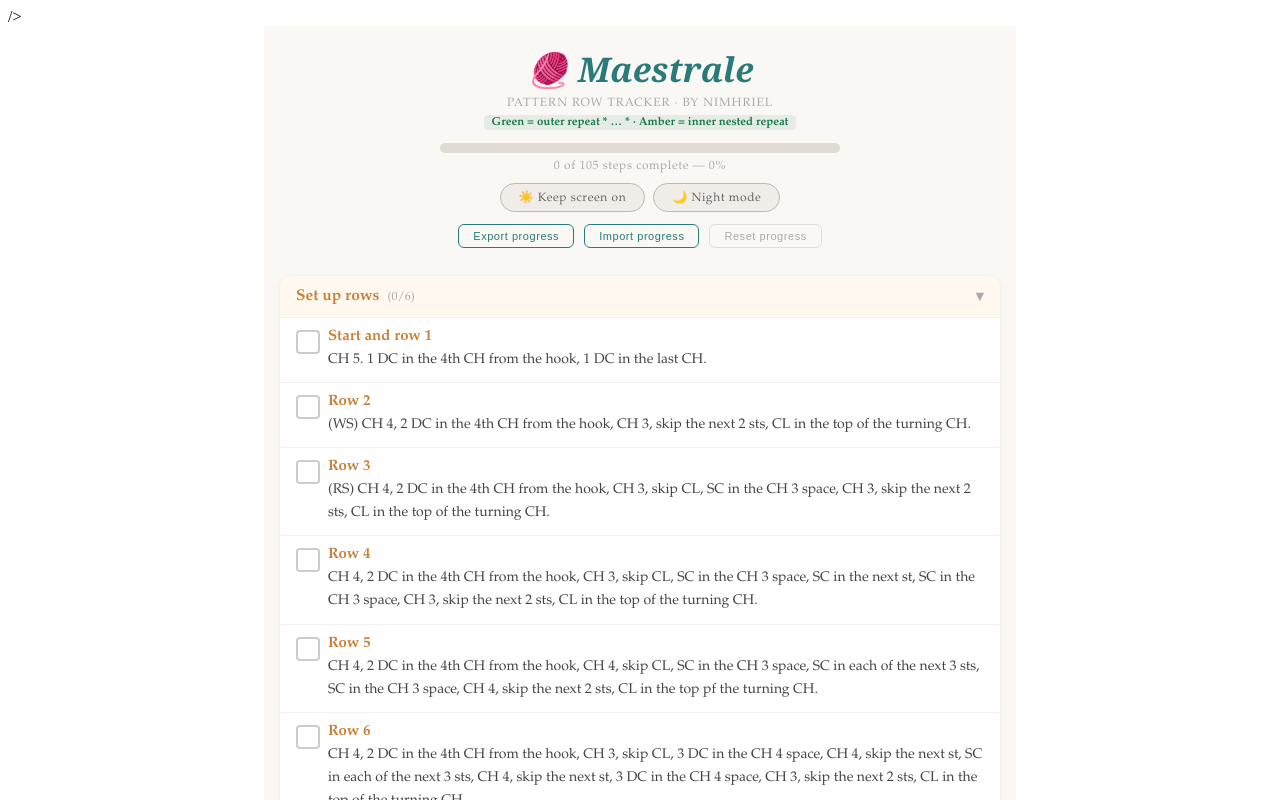
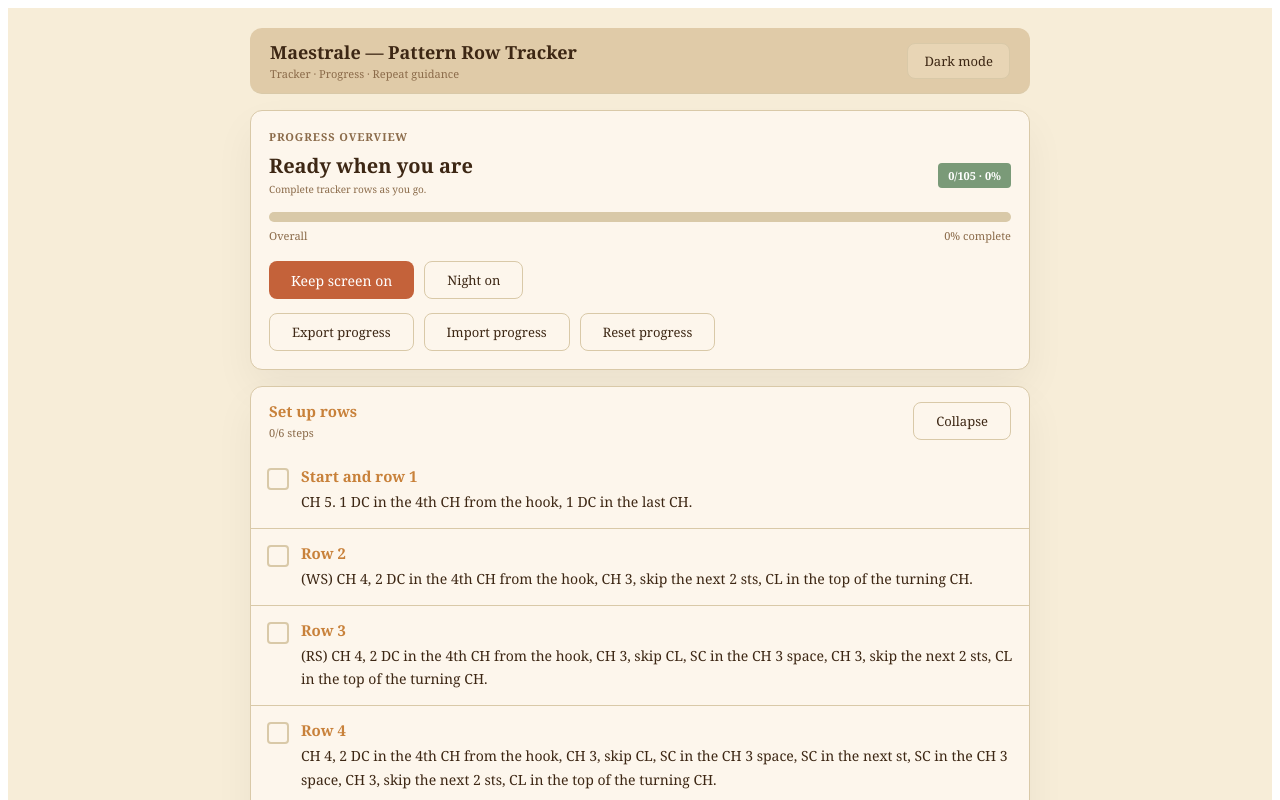
Before and after one commit to galzas-hash/maestrale-tracker, a React (Vite) app: page / in a window 1280 px wide. Shown: the top 800 px of the page. Built offline with nearby package versions, Linux system fonts and the light colour scheme.

Commit message:
change design to cookbook guidelines

```diff
--- a/index.html
+++ b/index.html
@@ -2,8 +2,8 @@
 <html lang="en">
   <head>
     <link rel="apple-touch-icon" href="/TrackerICON192.png" />
-<meta name="apple-mobile-web-app-capable" content="yes" />
-<link rel="manifest" href="/manifest.json" />/>
+    <meta name="apple-mobile-web-app-capable" content="yes" />
+    <link rel="manifest" href="/manifest.json" />
     <meta charset="UTF-8" />
     <meta name="viewport" content="width=device-width, initial-scale=1.0" />
     <title>Maestrale · Pattern Row Tracker</title>
--- a/src/MaestraleTracker.jsx
+++ b/src/MaestraleTracker.jsx
@@ -1,11 +1,8 @@
 import { useState, useEffect, useRef } from "react";
+import "./styles.css";
 
-const G = ({ children }) => (
-  <span style={{ color: "#1a7a4a", fontWeight: 600 }}>{children}</span>
-);
-const I = ({ children }) => (
-  <span style={{ color: "#b5651d", fontWeight: 600 }}>{children}</span>
-);
+const G = ({ children }) => <span className="repeat-outer">{children}</span>;
+const I = ({ children }) => <span className="repeat-inner">{children}</span>;
 
 const ROW1  = "CH 5. 1 DC in the 4th CH from the hook, 1 DC in the last CH.";
 const ROW2  = "(WS) CH 4, 2 DC in the 4th CH from the hook, CH 3, skip the next 2 sts, CL in the top of the turning CH.";
@@ -183,98 +180,51 @@
   const pct   = total ? Math.round((done / total) * 100) : 0;
 
   const n = nightMode;
-  const theme = {
-    bg: n ? "#2d2a24" : "#faf8f5",
-    text: n ? "#d4ccc0" : "#2c2c2c",
-    muted: n ? "#8a8478" : "#aaa",
-    cardBg: n ? "#3a3530" : "#fff",
-    doneBg: n ? "rgba(74,172,172,0.1)" : "rgba(42,122,122,0.04)",
-    progressBg: n ? "#4a4540" : "#e0dbd3",
-    border: n ? "rgba(255,255,255,0.06)" : "rgba(0,0,0,0.05)",
-    sectionDone: n ? "#1e2e26" : "#e4f5ef",
-    checkBorder: n ? "#555" : "#ccc",
-    doneText: n ? "#777" : "#aaa",
-    doneDesc: n ? "#666" : "#bbb",
-    descText: n ? "#bab4a8" : "#444",
-    btnBg: n ? "#3a3530" : "#f0ede8",
-    btnBorder: n ? "#555" : "#c0b8af",
-    btnText: n ? "#bab4a8" : "#666",
-    legendBg: n ? "#1a7a4a30" : "#1a7a4a18",
-    footerText: n ? "#5a5548" : "#c0b8af",
-  };
 
   return (
-    <div style={{
-      fontFamily: "'Palatino Linotype', Palatino, 'Book Antiqua', Georgia, serif",
-      maxWidth: 720, margin: "0 auto", padding: "20px 16px 40px",
-      background: theme.bg, minHeight: "100vh", color: theme.text,
-      transition: "background 0.3s, color 0.3s",
-    }}>
-      {/* Header */}
-      <div style={{ textAlign: "center", marginBottom: 28 }}>
-        <h1 style={{ fontFamily: "Georgia, serif", fontSize: 34, fontStyle: "italic", color: n ? "#4aacac" : "#2a7a7a", margin: "0 0 4px" }}>
-          🧶 Maestrale
-        </h1>
-        <p style={{ fontSize: 12, color: theme.muted, margin: "0 0 6px", letterSpacing: "0.08em", textTransform: "uppercase" }}>
-          Pattern Row Tracker · by Nimhriel
-        </p>
-        <p style={{ fontSize: 11.5, margin: "0 0 14px" }}>
-          <span style={{ background: theme.legendBg, borderRadius: 4, padding: "2px 8px", color: "#1a7a4a", fontWeight: 600 }}>
-            Green = outer repeat * … * · Amber = inner nested repeat
-          </span>
-        </p>
-        <div style={{ background: theme.progressBg, borderRadius: 20, height: 10, overflow: "hidden", maxWidth: 400, margin: "0 auto 6px", transition: "background 0.3s" }}>
-          <div style={{
-            background: "linear-gradient(90deg, #2a7a7a, #3aaa8a)",
-            width: `${pct}%`, height: "100%",
-            transition: "width 0.4s cubic-bezier(.4,0,.2,1)", borderRadius: 20,
-          }} />
+    <div className={`hc-root ${n ? "dark" : "light"}`}>
+      <div className="hc-bg">
+        <div style={{ maxWidth: 780, margin: "0 auto" }}>
+          <div className="page-header">
+            <div>
+              <div className="title">Maestrale — Pattern Row Tracker</div>
+              <div className="subtitle">Tracker · Progress · Repeat guidance</div>
             </div>
-        <p style={{ fontSize: 12, color: theme.muted, letterSpacing: "0.05em", margin: "0 0 10px" }}>
-          {done} of {total} steps complete — {pct}%
-        </p>
-        <div style={{ display: "flex", justifyContent: "center", gap: 8, flexWrap: "wrap", marginBottom: 12 }}>
-          <button
-            onClick={toggleScreenOn}
-            style={{
-              background: screenOn ? "#2a7a7a" : theme.btnBg,
-              border: `1px solid ${screenOn ? "#2a7a7a" : theme.btnBorder}`,
-              borderRadius: 20, color: screenOn ? "#fff" : theme.btnText,
-              fontSize: 12, padding: "6px 18px", cursor: "pointer",
-              letterSpacing: "0.05em", transition: "all 0.2s",
-              fontFamily: "inherit",
-            }}
-          >
-            {screenOn ? "☀️ Screen staying on" : "☀️ Keep screen on"}
-          </button>
-          <button
-            onClick={() => setNightMode(!nightMode)}
-            style={{
-              background: n ? "#4a4540" : "#f0ede8",
-              border: `1px solid ${n ? "#666" : "#c0b8af"}`,
-              borderRadius: 20, color: n ? "#d4ccc0" : "#666",
-              fontSize: 12, padding: "6px 18px", cursor: "pointer",
-              letterSpacing: "0.05em", transition: "all 0.2s",
-              fontFamily: "inherit",
-            }}
-          >
-            {n ? "🌙 Night mode on" : "🌙 Night mode"}
-          </button>
+            <button className="tog" onClick={() => setNightMode(!n)}>{n ? "Light mode" : "Dark mode"}</button>
           </div>
-        <div style={{ display: "flex", justifyContent: "center", gap: 10, flexWrap: "wrap" }}>
-          <button
-            style={{ background: "none", border: `1px solid ${n ? "#4aacac" : "#2a7a7a"}`, borderRadius: 6, color: n ? "#4aacac" : "#2a7a7a", fontSize: 11, padding: "5px 14px", cursor: "pointer", letterSpacing: "0.05em" }}
-            onClick={() => {
+
+          <div className="hc-card">
+            <div className="section">
+              <span className="hc-label">Progress overview</span>
+              <div style={{ display: "flex", flexWrap: "wrap", gap: 12, alignItems: "center", justifyContent: "space-between" }}>
+                <div>
+                  <div style={{ fontSize: 20, fontWeight: 700, color: "var(--tx)", lineHeight: 1.2 }}>Ready when you are</div>
+                  <div style={{ fontSize: 10, color: "var(--mu)", marginTop: 4 }}>Complete tracker rows as you go.</div>
+                </div>
+                <span className="badge-prog">{done}/{total} · {pct}%</span>
+              </div>
+              <div style={{ marginTop: 16 }}>
+                <div className="pbar-track"><div className="pbar-fill" style={{ width: `${pct}%` }} /></div>
+                <div style={{ display: "flex", justifyContent: "space-between", marginTop: 6, color: "var(--mu)", fontSize: 11 }}>
+                  <span>Overall</span>
+                  <span>{pct}% complete</span>
+                </div>
+              </div>
+
+              <div className="section-actions" style={{ marginTop: 18 }}>
+                <button className="btn-primary" onClick={toggleScreenOn}>{screenOn ? "Screen stay on" : "Keep screen on"}</button>
+                <button className="btn-ghost" onClick={() => setNightMode(!n)}>{n ? "Night off" : "Night on"}</button>
+              </div>
+
+              <div className="section-actions" style={{ marginTop: 14 }}>
+                <button className="btn-ghost" onClick={() => {
                   const blob = new Blob([JSON.stringify(checked)], { type: "application/json" });
                   const a = document.createElement("a");
                   a.href = URL.createObjectURL(blob);
                   a.download = "maestrale-progress.json";
                   a.click();
-            }}
-          >Export progress</button>
-          <button
-            style={{ background: "none", border: `1px solid ${n ? "#4aacac" : "#2a7a7a"}`, borderRadius: 6, color: n ? "#4aacac" : "#2a7a7a", fontSize: 11, padding: "5px 14px", cursor: "pointer", letterSpacing: "0.05em" }}
-            onClick={() => {
+                }}>Export progress</button>
+                <button className="btn-ghost" onClick={() => {
                   const input = document.createElement("input");
                   input.type = "file";
                   input.accept = ".json";
@@ -292,92 +242,52 @@
                     reader.readAsText(file);
                   };
                   input.click();
-            }}
-          >Import progress</button>
-          <button
-            style={{ background: "none", border: `1px solid ${n ? "#555" : "#ddd"}`, borderRadius: 6, color: theme.muted, fontSize: 11, padding: "5px 14px", cursor: "pointer", letterSpacing: "0.05em" }}
-            onClick={() => {
+                }}>Import progress</button>
+                <button className="btn-ghost" onClick={() => {
                   if (window.confirm("Reset all progress?")) {
                     setChecked({});
                     localStorage.removeItem(STORAGE_KEY);
                   }
-            }}
-          >Reset progress</button>
+                }}>Reset progress</button>
+              </div>
             </div>
           </div>
 
           {/* Sections */}
           {SECTION_ORDER.map(sec => {
-        const steps   = SECTION_MAP[sec];
+            const steps = SECTION_MAP[sec];
             const secDone = steps.filter(st => checked[st.id]).length;
             const allDone = secDone === steps.length;
-        const isOpen  = !collapsed[sec];
-        const { bg, accent } = sectionColor(sec, n);
+            const isOpen = !collapsed[sec];
+            const { accent } = sectionColor(sec, n);
 
             return (
-          <div key={sec} style={{ marginBottom: 10, borderRadius: 10, overflow: "hidden", boxShadow: n ? "0 1px 4px rgba(0,0,0,0.3)" : "0 1px 4px rgba(0,0,0,0.07)" }}>
-            <div
-              onClick={() => toggleSection(sec)}
-              style={{
-                padding: "11px 16px", background: allDone ? theme.sectionDone : bg,
-                cursor: "pointer", display: "flex", justifyContent: "space-between",
-                alignItems: "center", userSelect: "none",
-                transition: "background 0.3s",
-              }}
-            >
-              <span>
-                <span style={{ fontWeight: "bold", fontSize: 15.5, color: allDone ? (n ? "#4aacac" : "#2a7a7a") : accent }}>
-                  {allDone ? "✓ " : ""}{sec}
-                </span>
-                <span style={{ fontSize: 12, color: theme.muted, marginLeft: 8 }}>({secDone}/{steps.length})</span>
-              </span>
-              <span style={{
-                fontSize: 11, color: theme.muted,
-                transform: isOpen ? "rotate(90deg)" : "rotate(0deg)",
-                transition: "transform 0.2s", display: "inline-block",
-              }}>▶</span>
+              <div key={sec} className="hc-card">
+                <div className="section" style={{ padding: "14px 18px 12px" }}>
+                  <div style={{ display: "flex", justifyContent: "space-between", alignItems: "center", gap: 12, flexWrap: "wrap" }}>
+                    <div>
+                      <div style={{ fontSize: 15, fontWeight: 700, color: accent }}>{allDone ? `✓ ${sec}` : sec}</div>
+                      <div style={{ fontSize: 11, color: "var(--mu)", marginTop: 4 }}>{secDone}/{steps.length} steps</div>
                     </div>
-
+                    <button className="btn-ghost" style={{ minWidth: 96 }} onClick={() => toggleSection(sec)}>{isOpen ? "Collapse" : "Expand"}</button>
+                  </div>
+                </div>
                 {isOpen && steps.map(step => {
                   const isDone = !!checked[step.id];
                   return (
                     <div
                       key={step.id}
+                      className={`row-item${isDone ? " done" : ""}`}
                       onClick={() => toggle(step.id)}
-                  style={{
-                    padding: "10px 16px 10px 48px",
-                    borderTop: `1px solid ${theme.border}`,
-                    background: isDone ? theme.doneBg : theme.cardBg,
-                    cursor: "pointer", position: "relative",
-                    transition: "background 0.15s",
-                  }}
+                      style={{ background: isDone ? (n ? "rgba(74,172,172,0.1)" : "rgba(42,122,122,0.08)") : "transparent" }}
                     >
-                  <div style={{
-                    position: "absolute", left: 16, top: 12,
-                    width: 20, height: 20, borderRadius: 4,
-                    border: isDone ? "none" : `2px solid ${theme.checkBorder}`,
-                    background: isDone ? accent : (n ? "#3a3530" : "#fff"),
-                    display: "flex", alignItems: "center", justifyContent: "center",
-                    transition: "all 0.15s",
-                  }}>
-                    {isDone && <span style={{ color: "#fff", fontSize: 13, lineHeight: 1 }}>✓</span>}
+                      <div className="cb" style={{ border: isDone ? "none" : "2px solid var(--bd)", background: isDone ? accent : "transparent" }}>
+                        {isDone && <span style={{ color: "#fff", fontSize: 12, lineHeight: 1 }}>✓</span>}
                       </div>
-
-                  <div style={{
-                    fontSize: 15, fontWeight: 600,
-                    color: isDone ? theme.doneText : accent,
-                    textDecoration: isDone ? "line-through" : "none",
-                    marginBottom: 3,
-                  }}>
-                    {step.label}
+                      <div style={{ flex: 1 }}>
+                        <div className="row-title" style={{ color: isDone ? "var(--mu)" : accent }}>{step.label}</div>
+                        <p className="row-desc" style={{ opacity: isDone ? 0.65 : 1 }}>{step.desc}</p>
                       </div>
-
-                  <p style={{
-                    fontSize: 14, color: isDone ? theme.doneDesc : theme.descText,
-                    lineHeight: 1.65, margin: 0, opacity: isDone ? 0.55 : 1,
-                  }}>
-                    {step.desc}
-                  </p>
                     </div>
                   );
                 })}
@@ -385,53 +295,9 @@
             );
           })}
 
-      <div style={{ marginTop: 20, display: "flex", justifyContent: "center", gap: 10, flexWrap: "wrap" }}>
-        <button
-          style={{ background: "none", border: `1px solid ${n ? "#4aacac" : "#2a7a7a"}`, borderRadius: 6, color: n ? "#4aacac" : "#2a7a7a", fontSize: 11, padding: "5px 14px", cursor: "pointer", letterSpacing: "0.05em" }}
-          onClick={() => {
-            const blob = new Blob([JSON.stringify(checked)], { type: "application/json" });
-            const a = document.createElement("a");
-            a.href = URL.createObjectURL(blob);
-            a.download = "maestrale-progress.json";
-            a.click();
-          }}
-        >Export progress</button>
-        <button
-          style={{ background: "none", border: `1px solid ${n ? "#4aacac" : "#2a7a7a"}`, borderRadius: 6, color: n ? "#4aacac" : "#2a7a7a", fontSize: 11, padding: "5px 14px", cursor: "pointer", letterSpacing: "0.05em" }}
-          onClick={() => {
-            const input = document.createElement("input");
-            input.type = "file";
-            input.accept = ".json";
-            input.onchange = (e) => {
-              const file = e.target.files[0];
-              if (!file) return;
-              const reader = new FileReader();
-              reader.onload = (ev) => {
-                try {
-                  const data = JSON.parse(ev.target.result);
-                  setChecked(data);
-                  localStorage.setItem(STORAGE_KEY, JSON.stringify(data));
-                } catch { alert("Invalid file"); }
-              };
-              reader.readAsText(file);
-            };
-            input.click();
-          }}
-        >Import progress</button>
-        <button
-          style={{ background: "none", border: `1px solid ${n ? "#555" : "#ddd"}`, borderRadius: 6, color: theme.muted, fontSize: 11, padding: "5px 14px", cursor: "pointer", letterSpacing: "0.05em" }}
-          onClick={() => {
-            if (window.confirm("Reset all progress?")) {
-              setChecked({});
-              localStorage.removeItem(STORAGE_KEY);
-            }
-          }}
-        >Reset progress</button>
+          <p className="page-footer">Pattern © 2017 Gaia Tarantino · Crafting Tales by Nimhriel</p>
         </div>
-
-      <p style={{ textAlign: "center", color: theme.footerText, fontSize: 11, marginTop: 28, letterSpacing: "0.06em" }}>
-        Pattern © 2017 Gaia Tarantino · Crafting Tales by Nimhriel
-      </p>
+      </div>
     </div>
   );
 }
--- a/src/main.jsx
+++ b/src/main.jsx
@@ -1,5 +1,6 @@
 import React from 'react'
 import ReactDOM from 'react-dom/client'
+import './styles.css'
 import MaestraleTracker from './MaestraleTracker.jsx'
 
 ReactDOM.createRoot(document.getElementById('root')).render(
--- /dev/null
+++ b/src/styles.css
@@ -0,0 +1,218 @@
+.hc-root {
+  font-family: Georgia, serif;
+  min-height: 100vh;
+}
+
+.hc-root.light {
+  --pg: #f7edd8;
+  --cd: #fdf6ec;
+  --sh: #e8d5b5;
+  --hb: #e0cba8;
+  --tx: #3d2714;
+  --mu: #8b6b4a;
+  --ac: #c4623a;
+  --sg: #7a9a78;
+  --bd: #d9c9a8;
+  --or: #4a7a46;
+  --ir: #b8651a;
+  --na: #f5ecd5;
+  --nb: #d4b896;
+}
+
+.hc-root.dark {
+  --pg: #1a1917;
+  --cd: #242220;
+  --sh: #2e2b28;
+  --hb: #1e1c1a;
+  --tx: #f0e6d3;
+  --mu: #7a7268;
+  --ac: #d4714a;
+  --sg: #6a8f68;
+  --bd: #302d2a;
+  --or: #7aaf8a;
+  --ir: #e0a0b0;
+  --na: #201e1b;
+  --nb: #3a3632;
+}
+
+.hc-bg {
+  background: var(--pg);
+  color: var(--tx);
+  transition: background .25s, color .25s;
+  min-height: 100vh;
+  padding: 20px 16px 40px;
+}
+
+.hc-card {
+  background: var(--cd);
+  border: 1px solid var(--bd);
+  border-radius: 12px;
+  box-shadow: 0 18px 40px rgba(0,0,0,.05);
+  margin-bottom: 16px;
+}
+
+.section {
+  padding: 18px;
+}
+
+.hc-label {
+  font-size: 11px;
+  font-weight: 600;
+  letter-spacing: .08em;
+  text-transform: uppercase;
+  color: var(--mu);
+  margin-bottom: 10px;
+  display: block;
+}
+
+.page-header {
+  background: var(--hb);
+  border-bottom: 1px solid var(--bd);
+  padding: 12px 20px;
+  display: flex;
+  justify-content: space-between;
+  align-items: center;
+  border-radius: 12px;
+  margin-bottom: 16px;
+}
+
+.page-header .title {
+  font-size: 18px;
+  font-weight: 700;
+  color: var(--tx);
+}
+
+.page-header .subtitle {
+  font-size: 11px;
+  color: var(--mu);
+  margin-top: 2px;
+}
+
+.tog {
+  background: var(--sh);
+  border: 1px solid var(--bd);
+  border-radius: 8px;
+  padding: 8px 16px;
+  color: var(--tx);
+  cursor: pointer;
+  font-family: Georgia, serif;
+  font-size: 13px;
+}
+
+.btn-primary {
+  background: var(--ac);
+  color: #fff;
+  border: none;
+  border-radius: 8px;
+  padding: 9px 22px;
+  font-family: Georgia, serif;
+  font-size: 14px;
+  cursor: pointer;
+}
+
+.btn-ghost {
+  background: transparent;
+  border: 1px solid var(--bd);
+  border-radius: 8px;
+  padding: 9px 22px;
+  font-family: Georgia, serif;
+  font-size: 13px;
+  cursor: pointer;
+  color: var(--tx);
+}
+
+.badge-prog {
+  background: var(--sg);
+  color: #fff;
+  border-radius: 4px;
+  padding: 5px 10px;
+  font-size: 11px;
+  font-weight: 600;
+}
+
+.row-item {
+  display: flex;
+  align-items: flex-start;
+  gap: 12px;
+  padding: 14px 16px;
+  border-bottom: 1px solid var(--bd);
+  cursor: pointer;
+}
+
+.row-item:last-child {
+  border-bottom: none;
+}
+
+.row-item.done {
+  opacity: .88;
+}
+
+.cb {
+  width: 18px;
+  height: 18px;
+  border-radius: 4px;
+  margin-top: 2px;
+  flex-shrink: 0;
+  display: flex;
+  align-items: center;
+  justify-content: center;
+}
+
+.row-title {
+  font-size: 15px;
+  font-weight: 700;
+  margin-bottom: 4px;
+}
+
+.row-desc {
+  font-size: 14px;
+  line-height: 1.7;
+  margin: 0;
+}
+
+.repeat-outer {
+  color: var(--or);
+  font-weight: 600;
+}
+
+.repeat-inner {
+  color: var(--ir);
+  font-weight: 600;
+}
+
+.pbar-track {
+  background: var(--bd);
+  border-radius: 999px;
+  overflow: hidden;
+  height: 10px;
+}
+
+.pbar-fill {
+  background: var(--sg);
+  height: 100%;
+  border-radius: 999px;
+  transition: width .4s ease;
+}
+
+.section-actions {
+  display: flex;
+  flex-wrap: wrap;
+  gap: 10px;
+}
+
+.page-footer {
+  text-align: center;
+  font-size: 11px;
+  color: var(--mu);
+  margin-top: 20px;
+}
+
+@media (max-width: 640px) {
+  .page-header {
+    flex-direction: column;
+    align-items: flex-start;
+  }
+  .section-actions {
+    justify-content: center;
+  }
+}
```
Also changed, not shown: 7 other files (tests, documents, lock files or other folders). Lines whose indentation alone changed are shown as unchanged.
